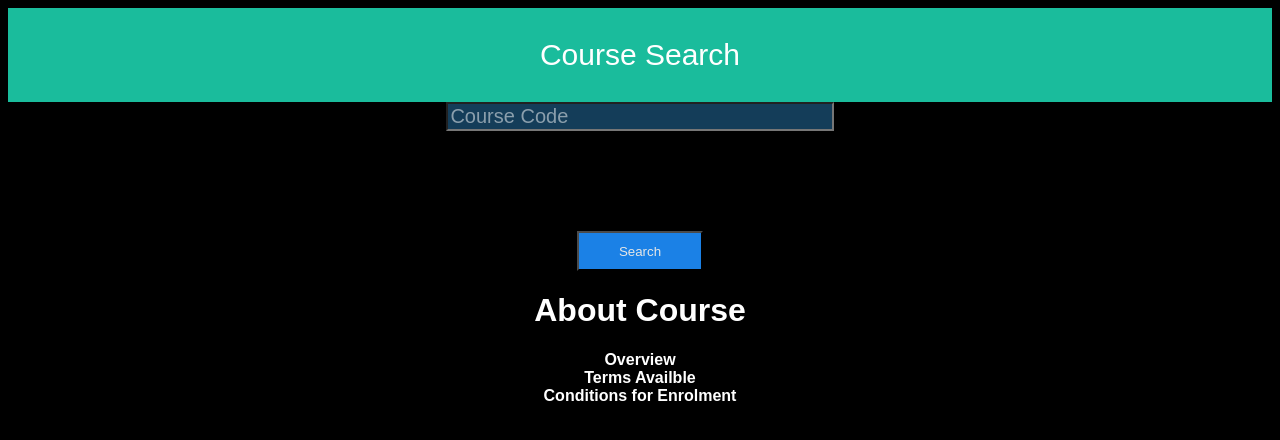
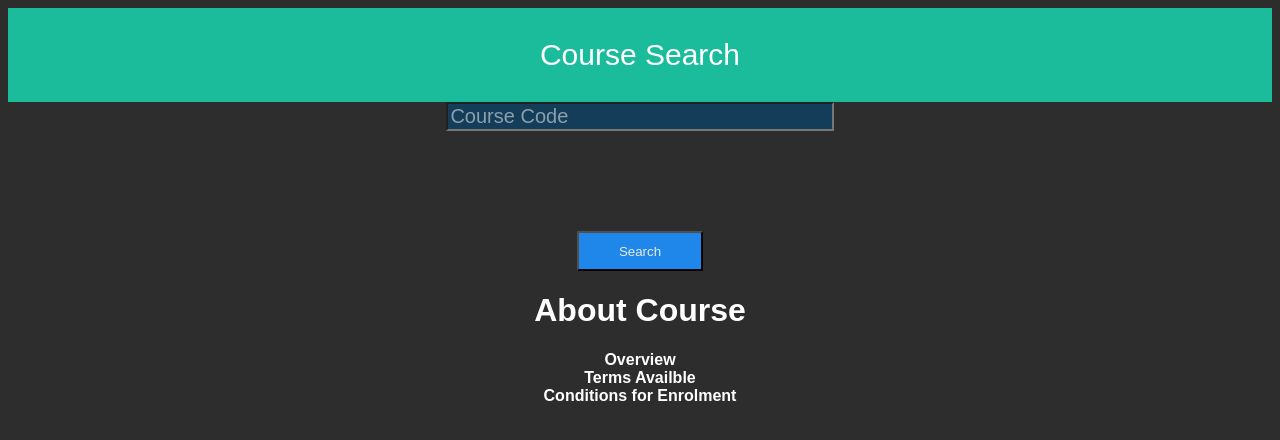
Before and after one commit to Office-Stapler/stupidsearch, a plain HTML site: page index.html in a window 1280 px wide. Drawn offline with Linux system fonts and the light colour scheme; no server answers.

Commit message:
Chose a nicer colour

```diff
--- a/style.css
+++ b/style.css
@@ -10,7 +10,7 @@
 
 
 body {
-    background-color: #000000;
+    background-color: #2e2d2d;
     color: #ffffff;
     font-family: Arial, Helvetica, sans-serif;
 }
```
